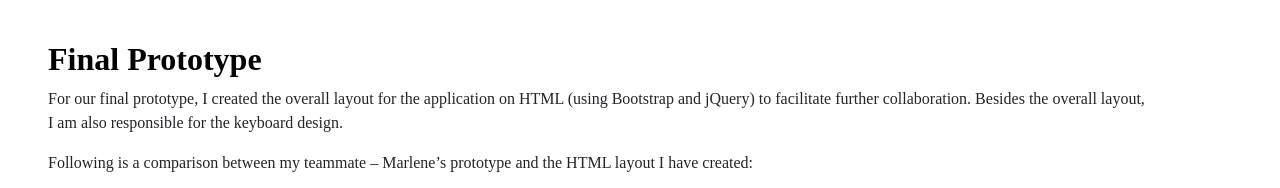
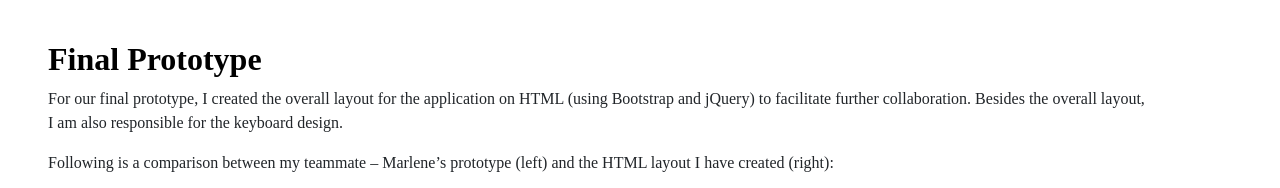
Before and after one commit to sherlynng/portfolio, a plain HTML site: page portfolio-vimu.html in a window 1280 px wide. Shown: the part 10159-10347 px from the top of the page. Drawn offline with Linux system fonts and the light colour scheme.

Commit message:
Slight edit to vimu

```diff
--- a/portfolio-vimu.html
+++ b/portfolio-vimu.html
@@ -361,8 +361,8 @@
             <p>For our final prototype, I created the overall layout for the application on HTML (using Bootstrap and
                 jQuery) to facilitate further collaboration. Besides the overall layout, I am also responsible for the
                 keyboard design.</p>
-            <p>Following is a comparison between my teammate – Marlene’s prototype and the HTML layout I have
-                created:</p>
+            <p>Following is a comparison between my teammate – Marlene’s prototype (left) and the HTML layout I have
+                created (right):</p>
 
             <div class="text-center">
                 <img src="img/vimu/html-performance.PNG" alt="HTML Performance" class="ideation">
```
